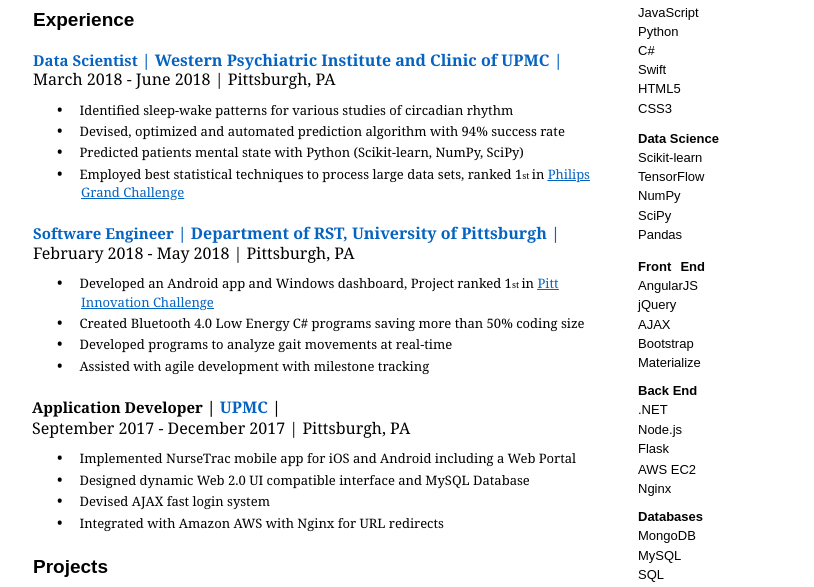
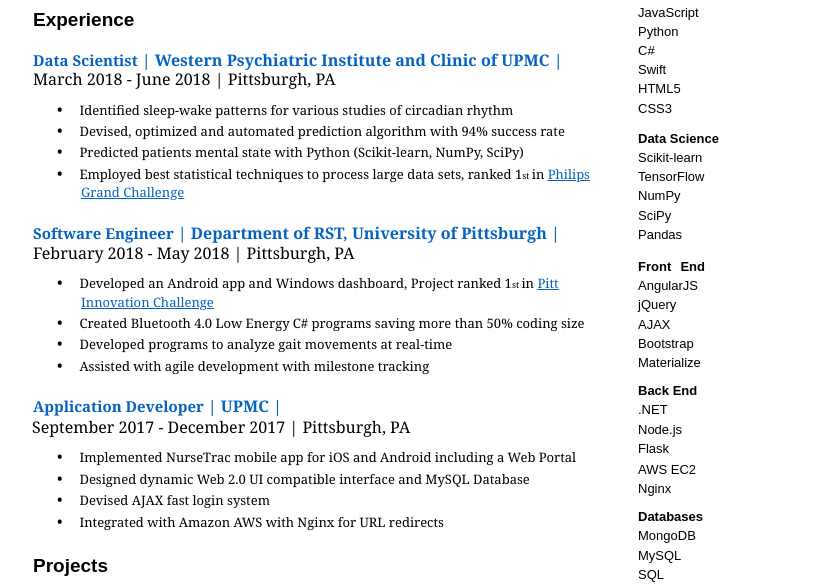
Before and after one commit to prashaw/prashaw, a plain HTML site: page index.htm in a window 1280 px wide. Shown: the part 146-733 px from the top of the page, without its empty margins (5-819 px from the left). Drawn offline with Linux system fonts and the light colour scheme.

Commit message:
Update index.htm

```diff
--- a/index.htm
+++ b/index.htm
@@ -149,7 +149,7 @@ body {margin-top: 0px;margin-left: 0px;}
 <P class="p11 ft0"><SPAN class="ft11">•</SPAN><SPAN class="ft12">Created Bluetooth 4.0 Low Energy C# programs saving more than 50% coding size</SPAN></P>
 <P class="p6 ft0"><SPAN class="ft11">•</SPAN><SPAN class="ft12">Developed programs to analyze gait movements at </SPAN><NOBR>real-time</NOBR></P>
 <P class="p12 ft0"><SPAN class="ft11">•</SPAN><SPAN class="ft12">Assisted with agile development with milestone tracking</SPAN></P>
-<P class="p13 ft6">Application Developer <SPAN class="ft7">| </SPAN><SPAN class="ft9">UPMC </SPAN><SPAN class="ft7">|</SPAN></P>
+<P class="p8 ft9"><SPAN class="ft6">Application Developer </SPAN><SPAN class="ft7">| </SPAN><SPAN class="ft9">UPMC </SPAN><SPAN class="ft7">|</SPAN></P>
 <P class="p14 ft10">September 2017 - December 2017 | Pittsburgh, PA</P>
 <P class="p15 ft0"><SPAN class="ft11">•</SPAN><SPAN class="ft12">Implemented NurseTrac mobile app for iOS and Android including a Web Portal</SPAN></P>
 <P class="p12 ft0"><SPAN class="ft11">•</SPAN><SPAN class="ft12">Designed dynamic Web 2.0 UI compatible interface and MySQL Database</SPAN></P>
```
